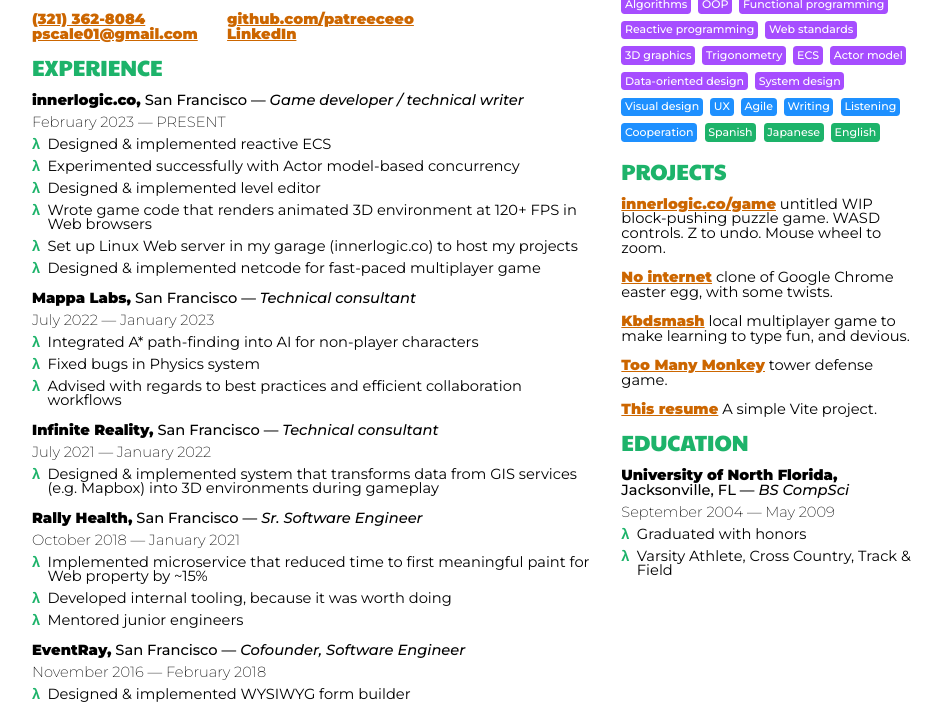
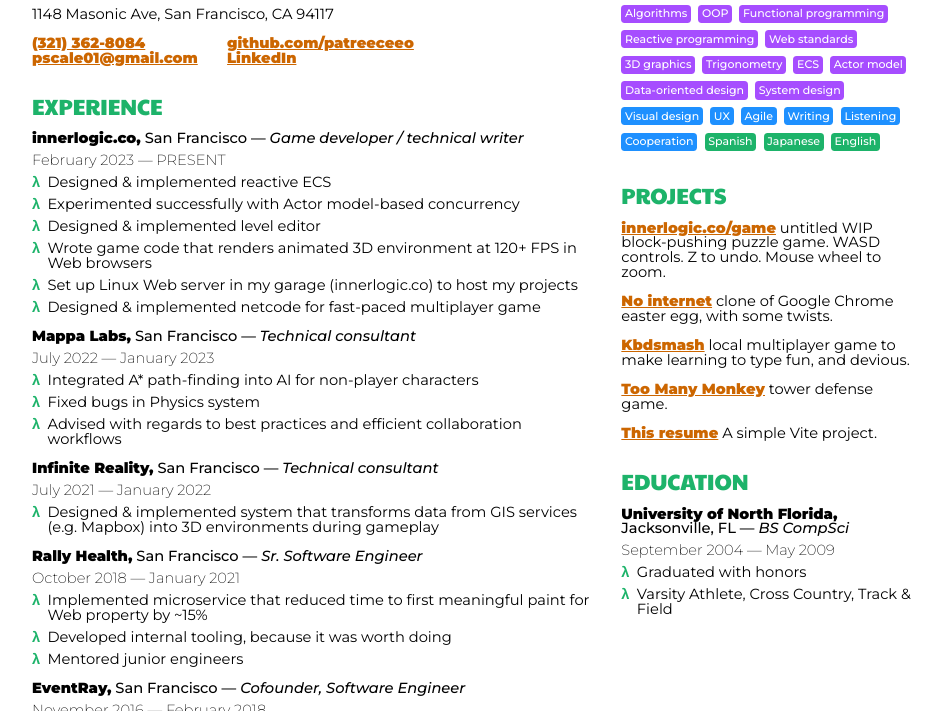
Before and after one commit to patreeceeo/resume2024, a website built with Vite: page index.html in a window 1280 px wide. Shown: the part 142-853 px from the top of the page, without its empty margins (152-1094 px from the left). Built offline with nearby package versions, Linux system fonts and the light colour scheme.

Commit message:
Update style.css

```diff
--- a/src/style.css
+++ b/src/style.css
@@ -151,7 +151,10 @@
 body {
   margin: 0 auto;
 }
-h2, h3, p {
+h2 {
+  margin-top: 2rem;
+}
+h3, p {
   margin-top: 1rem;
 }
 h2, p {
```
